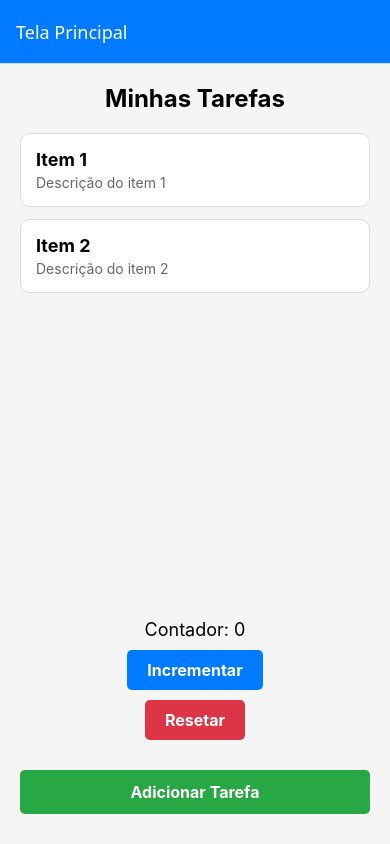
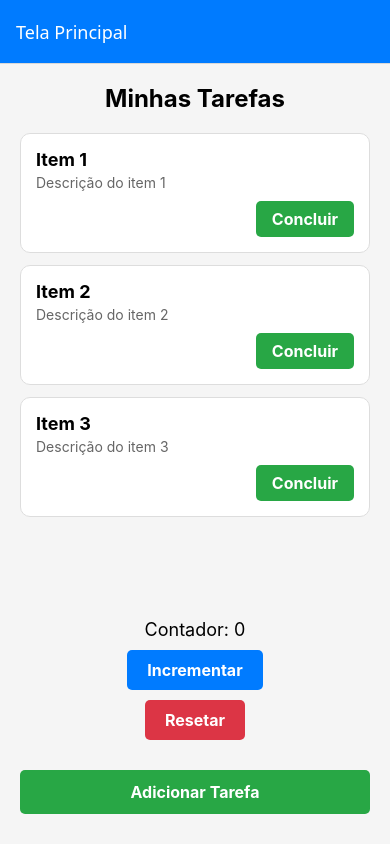
Before and after one commit to Sjsjskskososj/AULAMOBILE, a React Native app: screen /Home in a window 390 px wide. Built offline with nearby package versions, Linux system fonts and the light colour scheme.

Commit message:
Update HomeScreen.tsx

```diff
--- a/screens/HomeScreen.tsx
+++ b/screens/HomeScreen.tsx
@@ -14,19 +14,27 @@ type Props = StackScreenProps<RootStackParamList, 'Home'>;
 
 export default function HomeScreen({ navigation, route }: Props) {
   const [tasks, setTasks] = useState([
-    { id: '1', title: 'Item 1', description: 'Descrição do item 1' },
-    { id: '2', title: 'Item 2', description: 'Descrição do item 2' },
+    { id: '1', title: 'Item 1', description: 'Descrição do item 1', completed: false },
+    { id: '2', title: 'Item 2', description: 'Descrição do item 2', completed: false },
+    { id: '3', title: 'Item 3', description: 'Descrição do item 3', completed: false },
   ]);
   const [count, setCount] = useState(0);
 
   useEffect(() => {
     const newTask = route.params?.newTask;
     if (newTask) {
-      setTasks(prev => [...prev, newTask]);
+      setTasks(prev => [...prev, { ...newTask, completed: false }]);
       navigation.setParams({ newTask: undefined });
     }
   }, [route.params?.newTask]);
 
+  const toggleCompleted = (id: string) => {
+    setTasks(prev =>
+      prev.map(task =>
+        task.id === id ? { ...task, completed: !task.completed } : task
+      )
+    );
+  };
 
   useEffect(() => {
     if (count === 10) {
@@ -34,16 +42,30 @@ export default function HomeScreen({ navigation, route }: Props) {
     }
   }, [count]);
 
-  const renderItem = ({ item }: { item: typeof tasks[number] }) => (
-    <TouchableOpacity
-      style={styles.card}
-      onPress={() => navigation.navigate('Details', { item })}
-    >
-      <Text style={styles.cardTitle}>{item.title}</Text>
-      <Text style={styles.cardDescription} numberOfLines={2}>
-        {item.description}
-      </Text>
-    </TouchableOpacity>
+  const renderItem = ({ item }: any) => (
+    <View style={styles.card}>
+      <TouchableOpacity onPress={() => navigation.navigate('Details', { item })}>
+        <Text style={[
+          styles.cardTitle,
+          item.completed && { textDecorationLine: 'line-through', color: 'gray' }
+        ]}>
+          {item.title}
+        </Text>
+        <Text style={styles.cardDescription}>{item.description}</Text>
+      </TouchableOpacity>
+
+      <TouchableOpacity
+        style={[
+          styles.completeButton,
+          { backgroundColor: item.completed ? '#6c757d' : '#28a745' }
+        ]}
+        onPress={() => toggleCompleted(item.id)}
+      >
+        <Text style={styles.buttonText}>
+          {item.completed ? 'Desmarcar' : 'Concluir'}
+        </Text>
+      </TouchableOpacity>
+    </View>
   );
 
   return (
@@ -114,5 +136,14 @@ const styles = StyleSheet.create({
     alignItems: 'center',
     marginBottom: 10,
   },
-  buttonText: { color: '#fff', fontWeight: 'bold', fontSize: 16 },
+  buttonText: { color: '#fff', fontWeight: 'bold', fontSize: 16
+  },
+  completeButton: {
+    marginTop: 10,
+    paddingVertical: 8,
+    paddingHorizontal: 16,
+    borderRadius: 5,
+    alignSelf: 'flex-end',
+  },
+
 });
```
